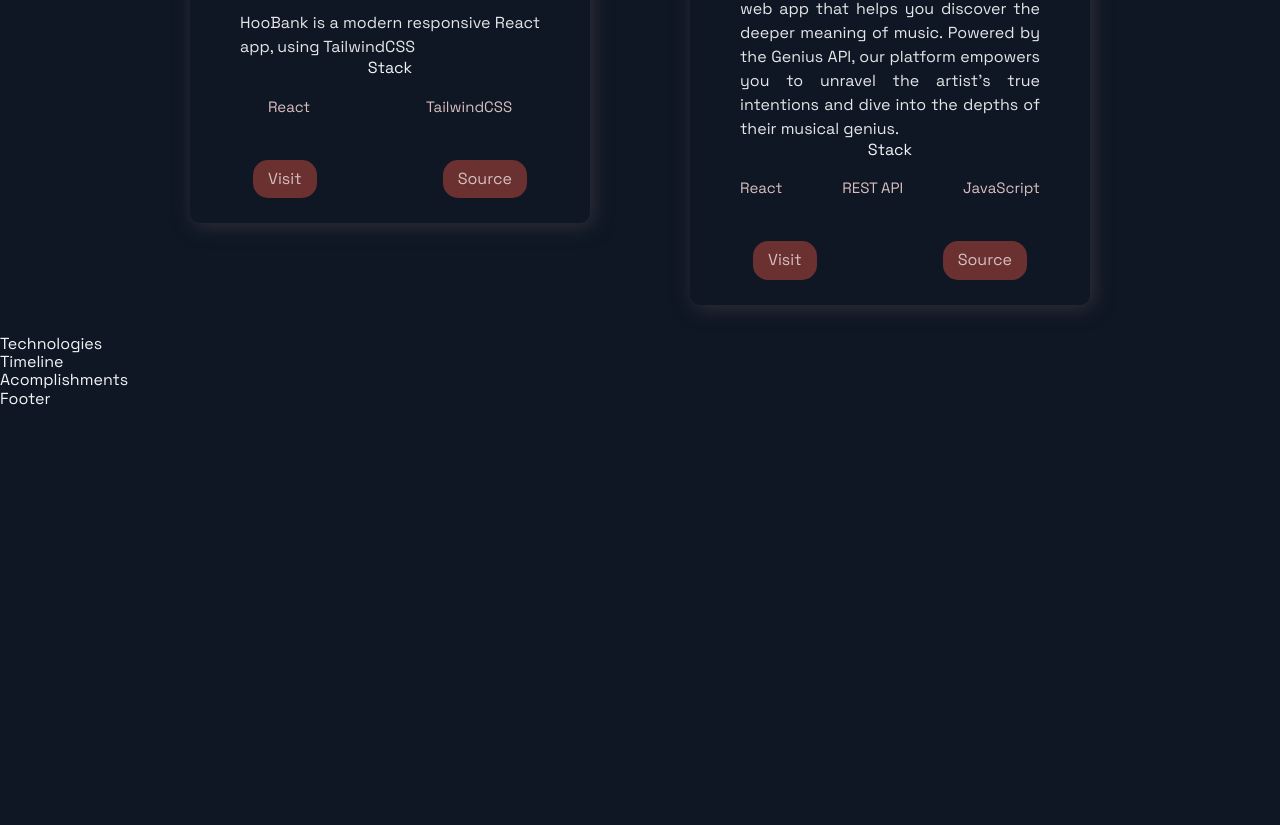
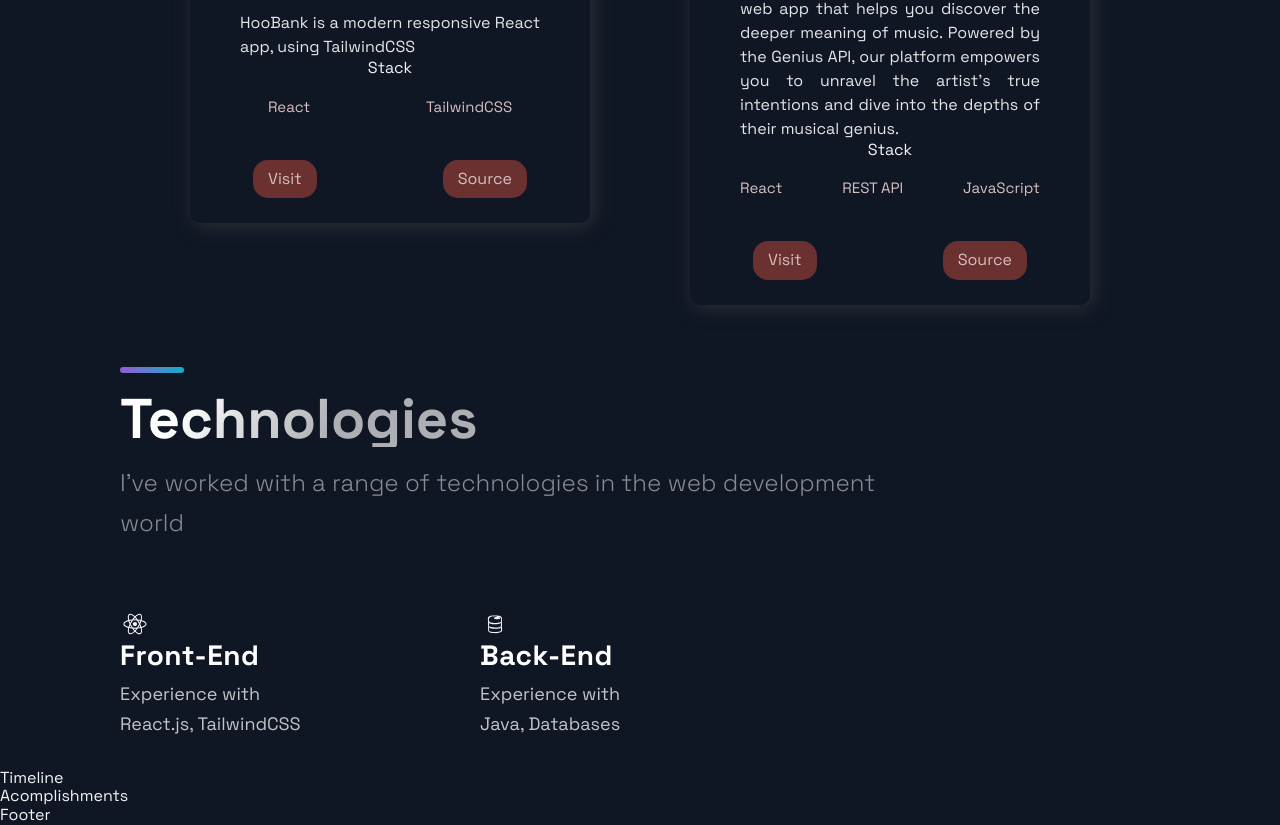
Before and after one commit to laszlosomogyimusic/laszlosomogyimusic.com-portfolio, a Next.js app: page / in a window 1280 px wide. Shown: the part 1788-2613 px from the top of the page. Before the commit the page ends 2197 px from the top, so only its background shows below. Built offline with nearby package versions, Linux system fonts and the light colour scheme.

Commit message:
Technologies finished

```diff
--- a/src/components/Technologies/Technologies.js
+++ b/src/components/Technologies/Technologies.js
@@ -4,9 +4,34 @@ import { Section, SectionDivider, SectionText, SectionTitle } from '../../styles
 import { List, ListContainer, ListItem, ListParagraph, ListTitle } from './TechnologiesStyles';
 
 const Technologies = () =>  (
-  <div>
-    Technologies
-  </div>
+  <Section id="tech">
+    <SectionDivider />
+    <br/>
+    <SectionTitle>Technologies</SectionTitle>
+    <SectionText>I've worked with a range of technologies in the web development world</SectionText>
+    <List>
+      <ListItem>
+        <DiReact size="3rem" />
+        <ListContainer>
+          <ListTitle>Front-End</ListTitle>
+          <ListParagraph>
+            Experience with <br />
+            React.js, TailwindCSS
+          </ListParagraph>
+        </ListContainer>
+      </ListItem>
+      <ListItem>
+        <DiFirebase size="3rem" />
+        <ListContainer>
+          <ListTitle>Back-End</ListTitle>
+          <ListParagraph>
+            Experience with <br />
+            Java, Databases
+          </ListParagraph>
+        </ListContainer>
+      </ListItem>
+    </List>
+  </Section>
 );
 
 export default Technologies;
```
